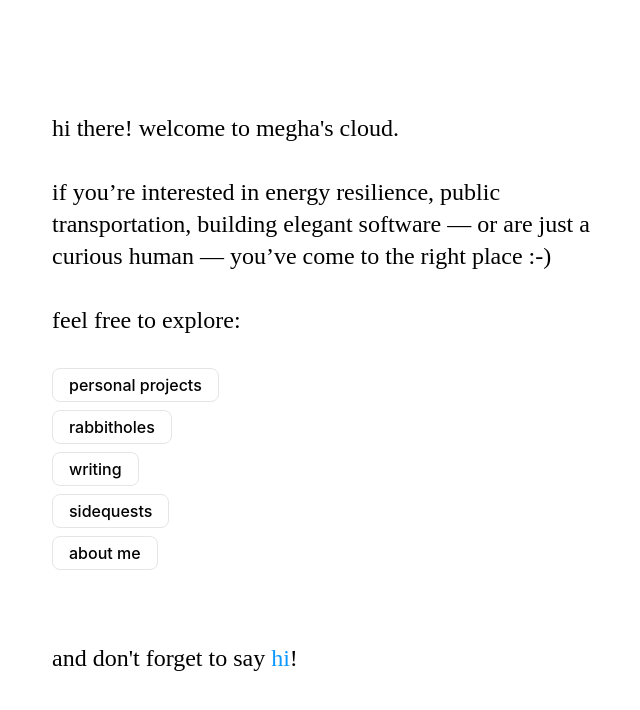
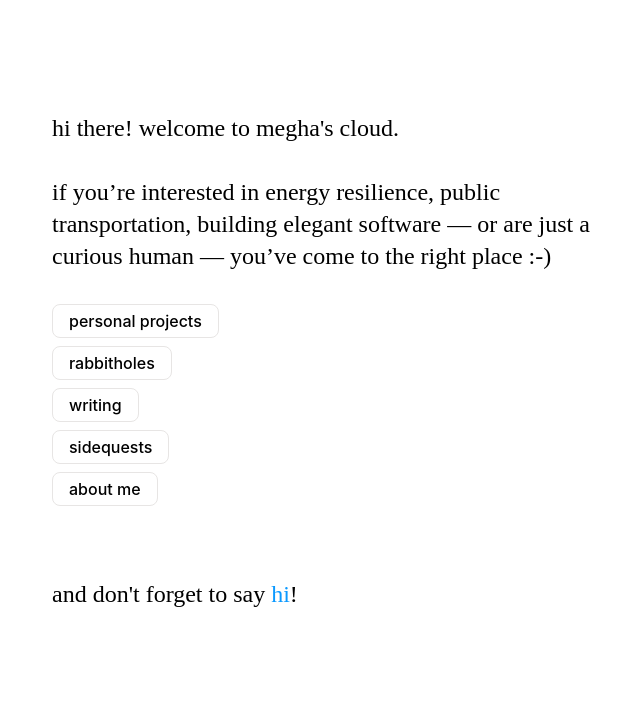
Before and after one commit to themeghamind/personal-website, a Next.js app: page / in a window 1280 px wide. Shown: the top 710 px of the page, without its empty margins (300-940 px from the left). Built offline with nearby package versions, Linux system fonts and the light colour scheme.

Commit message:
Updated page.tsx

```diff
--- a/app/page.tsx
+++ b/app/page.tsx
@@ -33,9 +33,6 @@ export default function Page() {
         </input>
         <span className="pointer-events-none absolute left-2 top-1/2 -translate-y-1/2 w-[1px] h-5 bg-black animate-blink peer-focus:opacity-0"></span>
       </div> */}
-      <p className="text-2xl [font-family:var(--font-instrument)]">
-        {'feel free to explore:'}
-      </p>
       <div className="my-8">
         <PageButtons pages={[
           {
```
